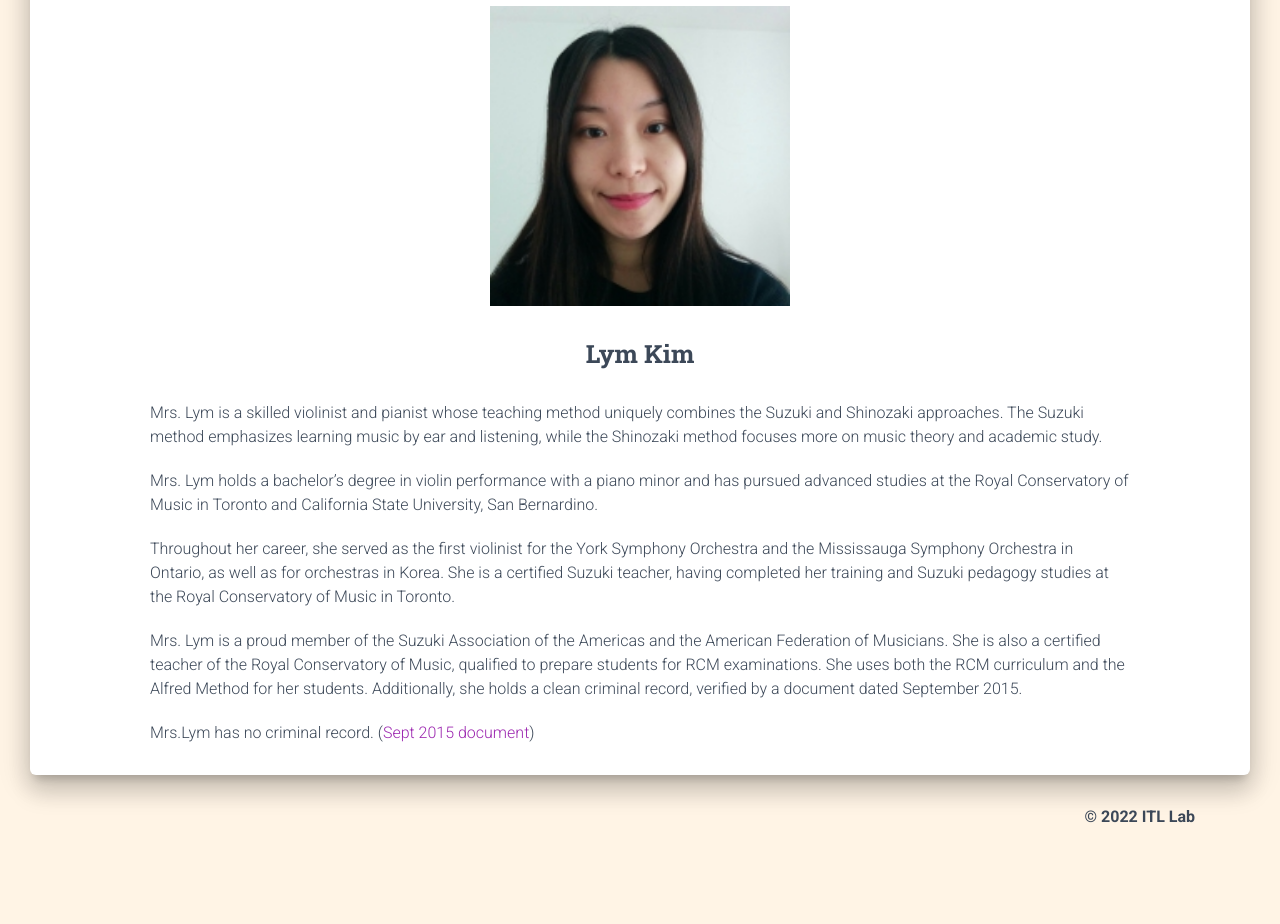
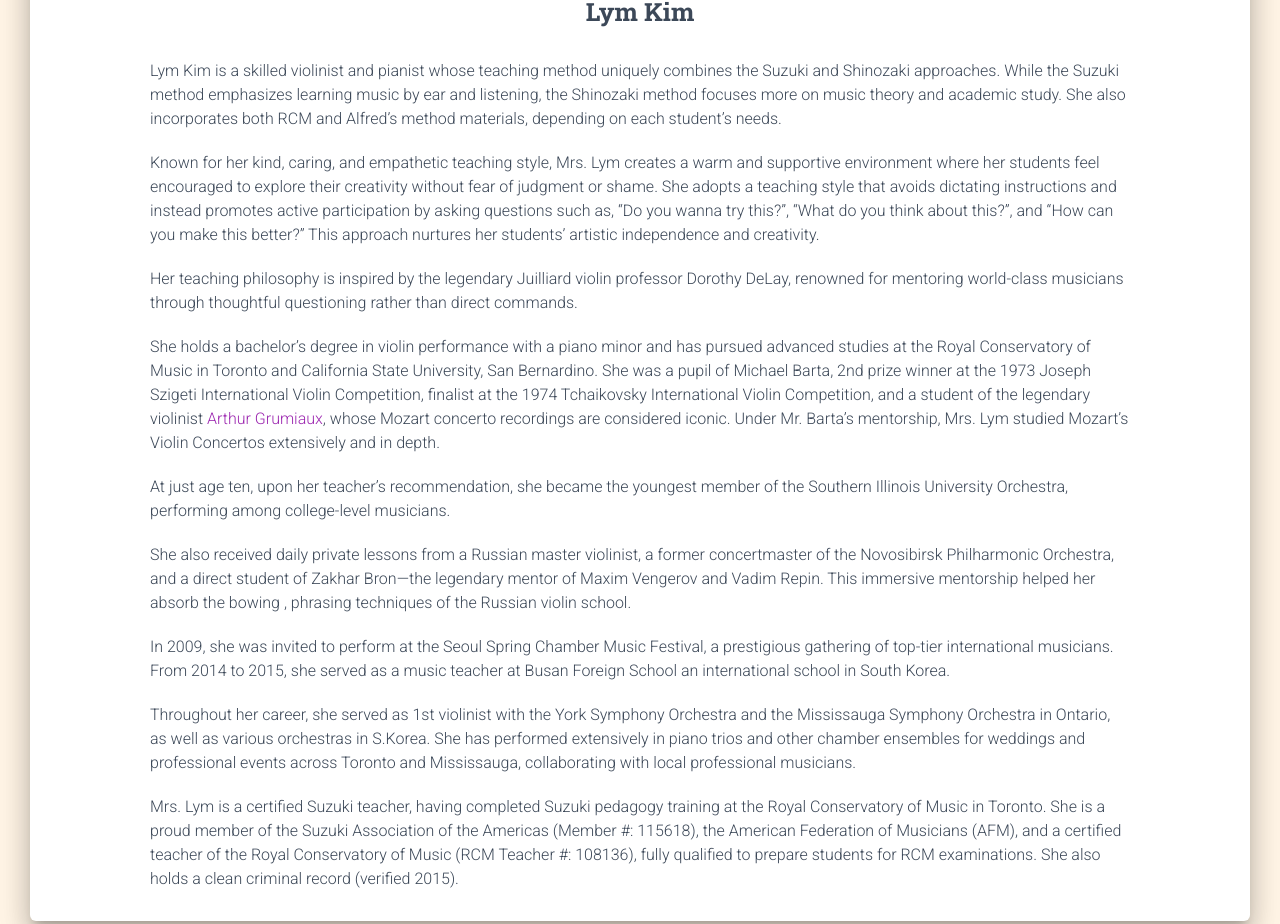
Before and after one commit to czodiac/teacherlym, a Next.js app: page /profile in a window 1280 px wide. Shown: the part 1873-2797 px from the top of the page. Before the commit the page ends 2732 px from the top, so only its background shows below. Built offline with nearby package versions, Linux system fonts and the light colour scheme.

Commit message:
Profile page/ rate updated

```diff
--- a/pages/profile.js
+++ b/pages/profile.js
@@ -32,8 +32,7 @@
   return (
     <div>
       <Header rightLinks={<HeaderLinks />} fixed {...rest} />
-      <Parallax filter image="/img/bg8.jpg" />
-      <div className={classNames(classes.main, classes.mainRaised)}>
+      <div className={classNames(classes.main, classes.mainNoParallax)}>
         <div className={classes.container}>
           <br />
           <GridContainer justify="center">
@@ -125,9 +124,13 @@
             <GridItem xs={12} sm={12} md={6}>
               <img
                 alt="West Hillhurst Violin and Piano"
-                src="./img/LymLee.jpg"
-                height="300px"
-                style={{ display: "block", margin: "0 auto" }}
+                src="./img/Lym.jpg"
+                style={{
+                  display: "block",
+                  maxWidth: "100%",
+                  height: "auto",
+                  margin: "0 auto",
+                }}
               />
               <div className={classes.profile}>
                 <div className={classes.name}>
@@ -138,39 +141,84 @@
           </GridContainer>
           <div className={classes.description}>
             <div className={classes.subItem}>
-              Mrs. Lym is a skilled violinist and pianist whose teaching method
-              uniquely combines the Suzuki and Shinozaki approaches. The Suzuki
-              method emphasizes learning music by ear and listening, while the
+              Lym Kim is a skilled violinist and pianist whose teaching method
+              uniquely combines the Suzuki and Shinozaki approaches. While the
+              Suzuki method emphasizes learning music by ear and listening, the
               Shinozaki method focuses more on music theory and academic study.
+              She also incorporates both RCM and Alfred’s method materials,
+              depending on each student’s needs.
             </div>
             <div className={classes.subItem}>
-              Mrs. Lym holds a bachelor’s degree in violin performance with a
-              piano minor and has pursued advanced studies at the Royal
-              Conservatory of Music in Toronto and California State University,
-              San Bernardino.
+              Known for her kind, caring, and empathetic teaching style, Mrs.
+              Lym creates a warm and supportive environment where her students
+              feel encouraged to explore their creativity without fear of
+              judgment or shame. She adopts a teaching style that avoids
+              dictating instructions and instead promotes active participation
+              by asking questions such as, “Do you wanna try this?”, “What do
+              you think about this?”, and “How can you make this better?” This
+              approach nurtures her students’ artistic independence and
+              creativity.
             </div>
             <div className={classes.subItem}>
-              Throughout her career, she served as the first violinist for the
-              York Symphony Orchestra and the Mississauga Symphony Orchestra in
-              Ontario, as well as for orchestras in Korea. She is a certified
-              Suzuki teacher, having completed her training and Suzuki pedagogy
-              studies at the Royal Conservatory of Music in Toronto.
+              Her teaching philosophy is inspired by the legendary Juilliard
+              violin professor Dorothy DeLay, renowned for mentoring world-class
+              musicians through thoughtful questioning rather than direct
+              commands.
             </div>
             <div className={classes.subItem}>
-              Mrs. Lym is a proud member of the Suzuki Association of the
-              Americas and the American Federation of Musicians. She is also a
-              certified teacher of the Royal Conservatory of Music, qualified to
-              prepare students for RCM examinations. She uses both the RCM
-              curriculum and the Alfred Method for her students. Additionally,
-              she holds a clean criminal record, verified by a document dated
-              September 2015.
+              She holds a bachelor’s degree in violin performance with a piano
+              minor and has pursued advanced studies at the Royal Conservatory
+              of Music in Toronto and California State University, San
+              Bernardino. She was a pupil of Michael Barta, 2nd prize winner at
+              the 1973 Joseph Szigeti International Violin Competition, finalist
+              at the 1974 Tchaikovsky International Violin Competition, and a
+              student of the legendary violinist{" "}
+              <a
+                href="https://en.wikipedia.org/wiki/Arthur_Grumiaux"
+                target="_blank"
+              >
+                Arthur Grumiaux
+              </a>
+              , whose Mozart concerto recordings are considered iconic. Under
+              Mr. Barta’s mentorship, Mrs. Lym studied Mozart’s Violin Concertos
+              extensively and in depth.
             </div>
             <div className={classes.subItem}>
-              Mrs.Lym has no criminal record. (
-              <a href="./img/criminal_record.jpg" target="_blank">
-                Sept 2015 document
-              </a>
-              )
+              At just age ten, upon her teacher’s recommendation, she became the
+              youngest member of the Southern Illinois University Orchestra,
+              performing among college-level musicians.
+            </div>
+            <div className={classes.subItem}>
+              She also received daily private lessons from a Russian master
+              violinist, a former concertmaster of the Novosibirsk Philharmonic
+              Orchestra, and a direct student of Zakhar Bron—the legendary
+              mentor of Maxim Vengerov and Vadim Repin. This immersive
+              mentorship helped her absorb the bowing , phrasing techniques of
+              the Russian violin school.
+            </div>
+            <div className={classes.subItem}>
+              In 2009, she was invited to perform at the Seoul Spring Chamber
+              Music Festival, a prestigious gathering of top-tier international
+              musicians. From 2014 to 2015, she served as a music teacher at
+              Busan Foreign School an international school in South Korea.
+            </div>
+            <div className={classes.subItem}>
+              Throughout her career, she served as 1st violinist with the York
+              Symphony Orchestra and the Mississauga Symphony Orchestra in
+              Ontario, as well as various orchestras in S.Korea. She has
+              performed extensively in piano trios and other chamber ensembles
+              for weddings and professional events across Toronto and
+              Mississauga, collaborating with local professional musicians.
+            </div>
+            <div className={classes.subItem}>
+              Mrs. Lym is a certified Suzuki teacher, having completed Suzuki
+              pedagogy training at the Royal Conservatory of Music in Toronto.
+              She is a proud member of the Suzuki Association of the Americas
+              (Member #: 115618), the American Federation of Musicians (AFM),
+              and a certified teacher of the Royal Conservatory of Music (RCM
+              Teacher #: 108136), fully qualified to prepare students for RCM
+              examinations. She also holds a clean criminal record (verified
+              2015).
             </div>
           </div>
         </div>
--- a/styles/jss/nextjs-material-kit/pages/profilePage.js
+++ b/styles/jss/nextjs-material-kit/pages/profilePage.js
@@ -30,6 +30,12 @@
   },
   mainRaised: {
     margin: "-220px 30px 0px",
+    borderRadius: "6px",
+    boxShadow:
+      "0 16px 24px 2px rgba(0, 0, 0, 0.14), 0 6px 30px 5px rgba(0, 0, 0, 0.12), 0 8px 10px -5px rgba(0, 0, 0, 0.2)",
+  },
+  mainNoParallax: {
+    margin: "100px 30px 0px",
     borderRadius: "6px",
     boxShadow:
       "0 16px 24px 2px rgba(0, 0, 0, 0.14), 0 6px 30px 5px rgba(0, 0, 0, 0.12), 0 8px 10px -5px rgba(0, 0, 0, 0.2)",
```
Also changed, not shown: pages/policy.js (+9 -9 lines), public/img/Lym.jpg.
